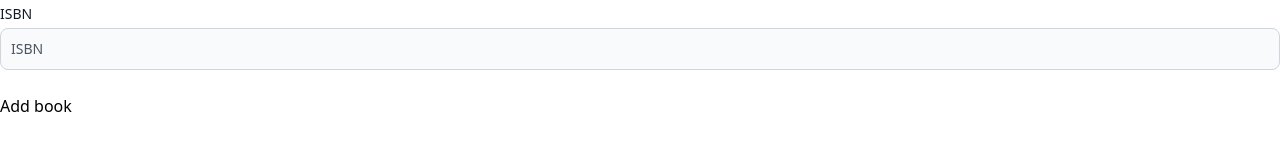
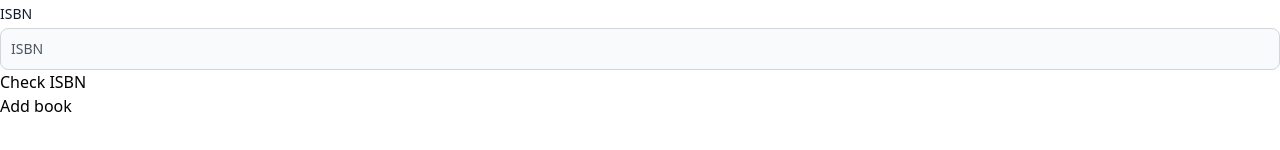
Before and after one commit to daodd1511/book, a Vue app: page /add in a window 1280 px wide. Shown: the part 404-554 px from the top of the page. Built offline with nearby package versions, Linux system fonts and the light colour scheme.

Commit message:
add isbn validation

```diff
--- a/package.json
+++ b/package.json
@@ -6,10 +6,12 @@
     "dev": "vite",
     "build": "vite build",
     "preview": "vite preview",
-    "deploy":"deploy.sh"
+    "deploy": "deploy.sh"
   },
   "dependencies": {
     "firebase": "^9.8.2",
+    "isbn-validate": "^1.0.3",
+    "isbn3": "^1.1.23",
     "pinia": "^2.0.14",
     "vue": "^3.2.25",
     "vue-router": "^4.0.15"
--- a/src/components/Add.vue
+++ b/src/components/Add.vue
@@ -1,5 +1,6 @@
 <script setup>
 import useFirestore from "../composable/useFirestore";
+import ISBN from "isbn3";
 import { ref } from "vue";
 const { add } = useFirestore();
 let name = ref("");
@@ -14,6 +15,21 @@ let book = ref({
   rating: rating.value,
   isbn: isbn.value,
 });
+const checkISBN = (isbn) => {
+  if (ISBN.parse(isbn) != null) {
+    if (ISBN.parse(isbn).isValid) {
+      alert("Your ISBN is valid");
+      return;
+    } else {
+      alert("Your ISBN is not valid");
+      return;
+    }
+  }
+  alert("Your ISBN is not valid");
+};
+const alert = (msg) => {
+  window.alert(msg);
+};
 const addBook = async (book) => {
   try {
     await add(book);
@@ -65,15 +81,22 @@ const addBook = async (book) => {
         v-model="book.rating"
       /><br />
       <label for="isbn">ISBN</label>
-      <input
-        id="isbn"
-        type="text"
-        placeholder="ISBN"
-        v-model="book.isbn"
-      /><br />
+      <div class="inline-block w-11/12">
+        <input id="isbn" type="text" placeholder="ISBN" v-model="book.isbn" />
+      </div>
+      <button
+        type="button"
+        @click="
+          book.isbn != '' ? checkISBN(book.isbn) : alert(`Please type in ISBN`)
+        "
+        class="float-right w-1/12 rounded-lg border border-yellow-700 py-2.5 text-center text-sm font-medium text-yellow-700 hover:bg-yellow-800 hover:text-white focus:outline-none focus:ring-4 focus:ring-yellow-300"
+      >
+        Check ISBN
+      </button>
+      <br />
       <button
         type="submit"
-        class="float-right rounded-lg border border-blue-700 px-5 py-2.5 text-center text-sm font-medium text-blue-700 hover:bg-blue-800 hover:text-white focus:outline-none focus:ring-4 focus:ring-blue-300"
+        class="float-right mt-6 rounded-lg border border-blue-700 px-5 py-2.5 text-center text-sm font-medium text-blue-700 hover:bg-blue-800 hover:text-white focus:outline-none focus:ring-4 focus:ring-blue-300"
       >
         Add book
       </button>
```
Also changed, not shown: 1 other file (tests, documents, lock files or other folders).
